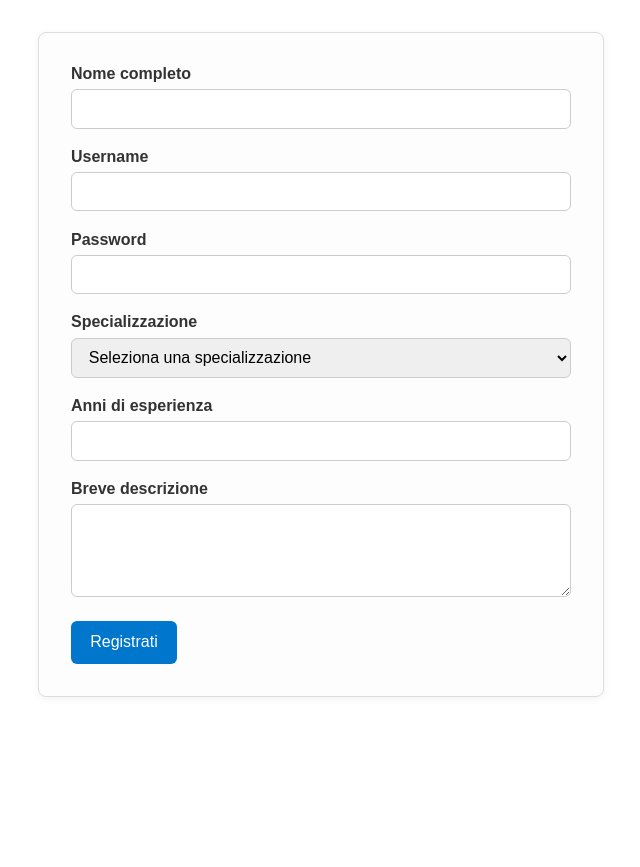
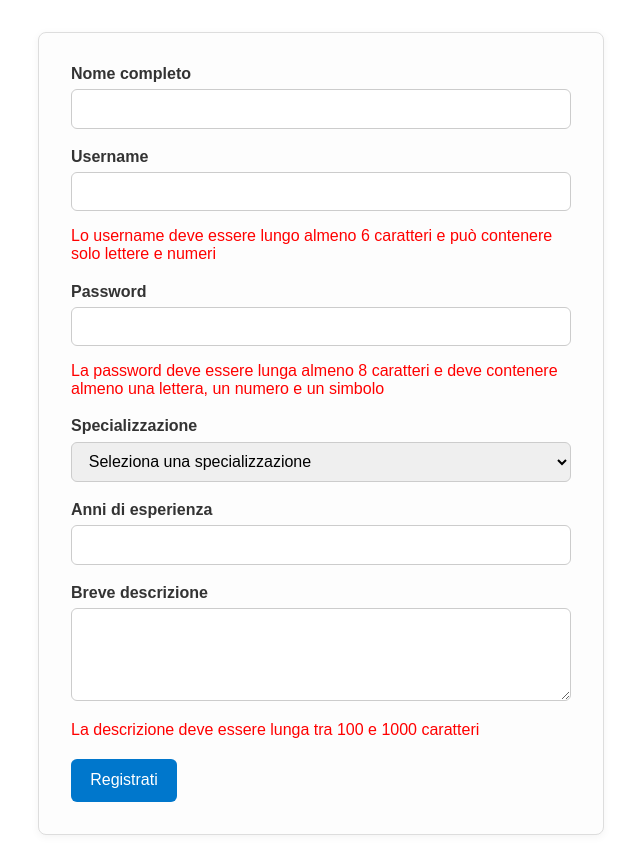
Before and after one commit to andreapanico12/ex-react-useref-signup, a React (Vite) app: page / in a window 1280 px wide. Shown: the whole page, without its empty margins (319-959 px from the left). Before the commit the page ends 800 px from the top, so only its background shows below. Built offline with nearby package versions, Linux system fonts and the light colour scheme.

Commit message:
add real-time validation for username, password, and description in RegistrationForm

```diff
--- a/src/components/RegistrationForm.jsx
+++ b/src/components/RegistrationForm.jsx
@@ -2,6 +2,10 @@ import { useState } from "react"
 
 
 function RegistrationForm() {
+
+  const letters = "abcdefghijklmnopqrstuvwxyz";
+  const numbers = "0123456789";
+  const symbols = "!@#$%^&*()-_=+[]{}|;:'\",.<>?/`~";
 
   const defaultData = {fullName: "",
     userName: "",
@@ -44,8 +48,24 @@ function RegistrationForm() {
     setFormData(defaultData)
   }
 
+  // VALIDAZIONI IN TEMPO REALE
+
+  const isValidUserName = formData.userName.length >= 6 &&
+    [...formData.userName].every((char) => letters.includes(char) || numbers.includes(char));
 
 
+  const errorMessageUserName = isValidUserName ? "Username valido" : "Lo username deve essere lungo almeno 6 caratteri e può contenere solo lettere e numeri";
+
+
+  const isValidPassword = formData.password.length >= 8 &&
+    [...formData.password].some((char) => letters.includes(char)) &&
+    [...formData.password].some((char) => numbers.includes(char)) &&
+    [...formData.password].some((char) => symbols.includes(char));
+
+  const errorMessagePassword = isValidPassword ? "Password valida" : "La password deve essere lunga almeno 8 caratteri e deve contenere almeno una lettera, un numero e un simbolo";
+
+  const isValidDescription = formData.description.trim().length >= 100 && formData.description.trim().length <= 1000;
+  const errorMessageDescription = isValidDescription ? "Descrizione valida" : "La descrizione deve essere lunga tra 100 e 1000 caratteri";
 
 
   return (
@@ -58,11 +78,13 @@ function RegistrationForm() {
       <div>
         <label htmlFor="username">Username</label>
         <input type="text" id="username" name="userName" value={formData.userName} onChange={handleChange} />
+        <p style={ {color: isValidUserName ? "green" : "red"}}>{errorMessageUserName}</p>
       </div>
 
       <div>
         <label htmlFor="password">Password</label>
         <input type="password" id="password" name="password" value={formData.password} onChange={handleChange} />
+        <p style={ {color: isValidPassword ? "green" : "red"}}>{errorMessagePassword}</p>
       </div>
 
       <div>
@@ -83,6 +105,7 @@ function RegistrationForm() {
       <div>
         <label htmlFor="description">Breve descrizione</label>
         <textarea id="description" name="description" rows="4" value={formData.description} onChange={handleChange}></textarea>
+        <p style={ {color: isValidDescription ? "green" : "red"}}>{errorMessageDescription}</p>
       </div>
 
       <button type="submit">Registrati</button>
```
